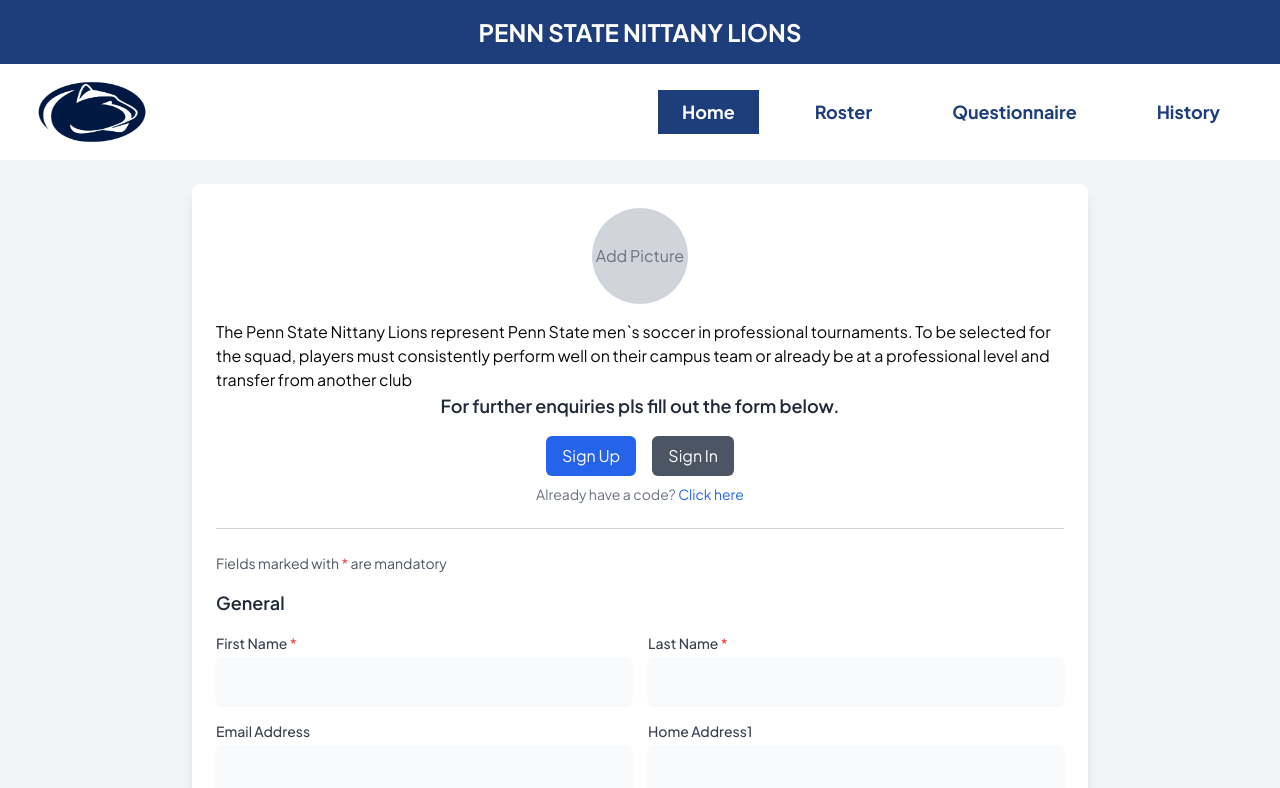
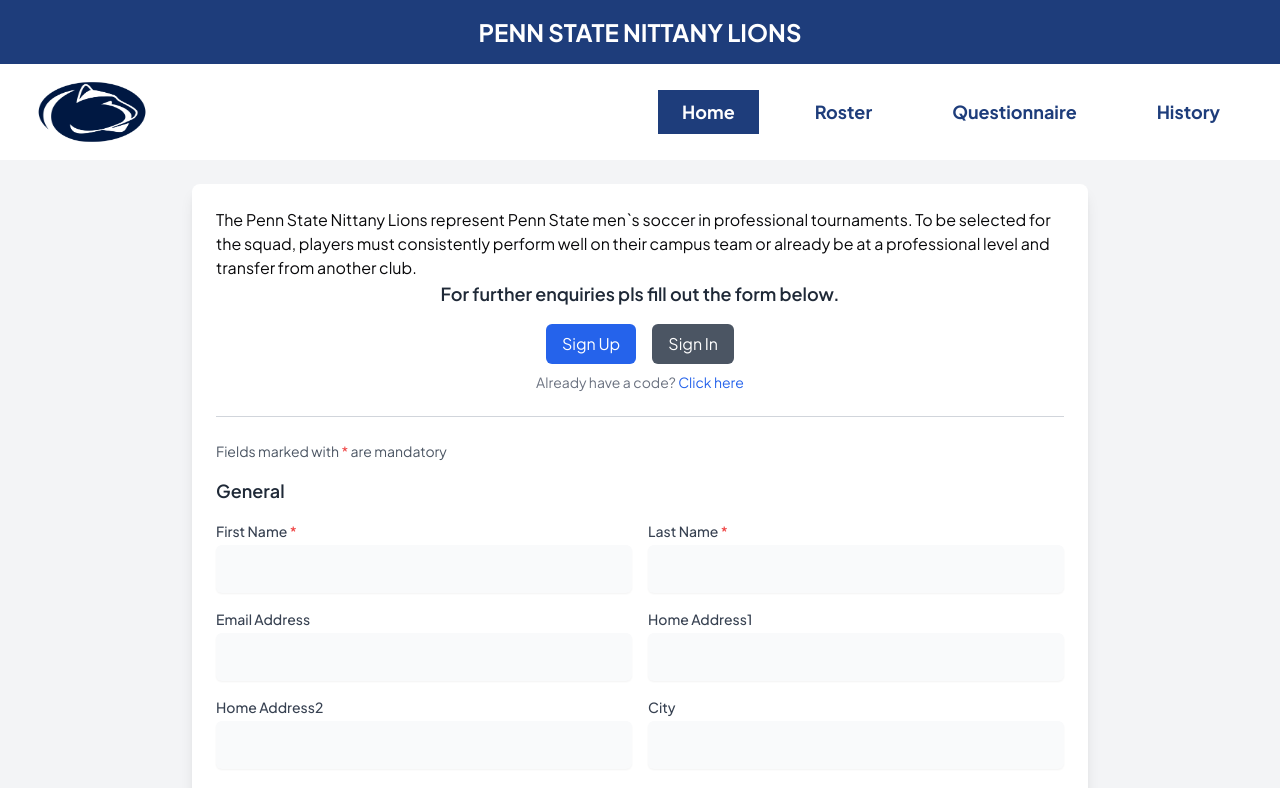
Before and after one commit to battisbog/temp-ros, a React (Vite) app: page /question-form in a window 1280 px wide. Shown: the top 788 px of the page. Built offline with nearby package versions, Linux system fonts and the light colour scheme.

Commit message:
first commit

```diff
--- a/src/pages/QuestionInfoForm/QuestionInfoForm.jsx.jsx
+++ b/src/pages/QuestionInfoForm/QuestionInfoForm.jsx.jsx
@@ -11,20 +11,13 @@
     <div className="p-6 bg-gray-100 min-h-screen flex flex-col items-center">
       {/* Form Container */}
       <div className="bg-white rounded-lg shadow-lg w-full max-w-4xl p-6">
-        {/* Avatar and Header */}
+        {/* Header */}
         <div className="flex flex-col items-center mb-6">
-          <div className="w-24 h-24 bg-gray-300 rounded-full flex items-center justify-center text-gray-500 mb-4">
-            <span>Add Picture</span>
-          </div>
-          {/* <h2 className="text-lg font-semibold text-gray-800 text-center">
-            Use <span className="font-bold">Recruit Spot</span> to get your
-            information to coaches.
-          </h2> */}
           <p>
             The Penn State Nittany Lions represent Penn State men`s soccer in
             professional tournaments. To be selected for the squad, players must
             consistently perform well on their campus team or already be at a
-            professional level and transfer from another club
+            professional level and transfer from another club.
           </p>
           <h3 className="text-lg font-semibold text-gray-800 text-center">
             For further enquiries pls fill out the form below.
```
